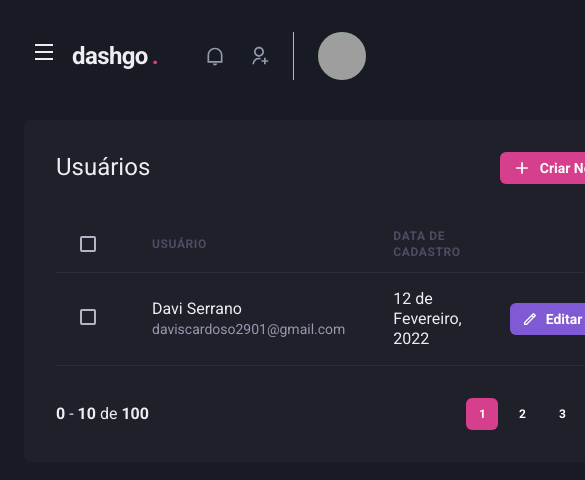
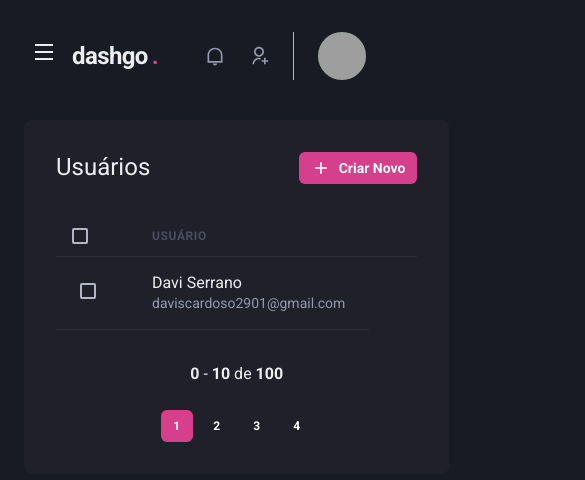
Before and after one commit to Davi-Serrano/dashgo-RocketSeat, a Next.js app: page /users in a window 390 px wide. Shown: the top 480 px of the page, 585 px wide, since content can reach past the window. Built offline with nearby package versions, Linux system fonts and the light colour scheme; grey boxes are pictures that could not be loaded.

Commit message:
Listagem Responsiva

```diff
--- a/src/components/Pagination/index.tsx
+++ b/src/components/Pagination/index.tsx
@@ -5,7 +5,7 @@
 export function Pagination(){
     return (
         <Stack
-            direction="row"
+            direction={["column", "row"]}
             spacing="6"
             mt="8"
             justify="space-between"
--- a/src/pages/users/index.tsx
+++ b/src/pages/users/index.tsx
@@ -1,4 +1,4 @@
-import { Box, Button, Checkbox, Flex, Heading, Icon, Table, Tbody, Td, Th, Thead, Tr, Text } from "@chakra-ui/react"
+import { Box, Button, Checkbox, Flex, Heading, Icon, Table, Tbody, Td, Th, Thead, Tr, Text, useBreakpointValue } from "@chakra-ui/react"
 import { RiAddLine, RiPencilLine } from "react-icons/ri";
 
 import { Sidebar } from "../../components/Sidebar";
@@ -6,6 +6,12 @@
 import { Pagination } from "../../components/Pagination";
 
 export default function UserList() {
+    const isWideVersion = useBreakpointValue({
+        base: false,
+        lg: true,
+    })
+
+
     return(
         <Box>
             <Header />
@@ -29,11 +35,11 @@
                     <Table colorScheme="whiteAlpha">
                         <Thead>
                             <Tr>
-                                <Th px="6" color="gray.300" width="8" >
+                                <Th px={["4","4","6"]} color="gray.300" width="8" >
                                     <Checkbox colorScheme="pink" > </Checkbox>
                                 </Th>
                                 <Th>Usuário</Th>
-                                <Th>Data de cadastro</Th>
+                                { isWideVersion && <Th>Data de cadastro</Th>}
                                 <Th w="8"></Th>
                             </Tr>
                         </Thead>
@@ -49,8 +55,9 @@
                                         <Text fontSize="sm" color="gray.300"> daviscardoso2901@gmail.com </Text>
                                     </Box>
                                 </Td>
-                                <Td>12 de Fevereiro, 2022</Td>
-                                <Td>
+                                { isWideVersion && <Td>12 de Fevereiro, 2022</Td>}
+                                { isWideVersion &&
+                                 <Td>
                                     <Button
                                         as="a"
                                         size="sm"
@@ -61,6 +68,7 @@
                                         Editar
                                     </Button>
                                 </Td>
+                                }
                             </Tr>
                         </Tbody>
                     </Table>
```
